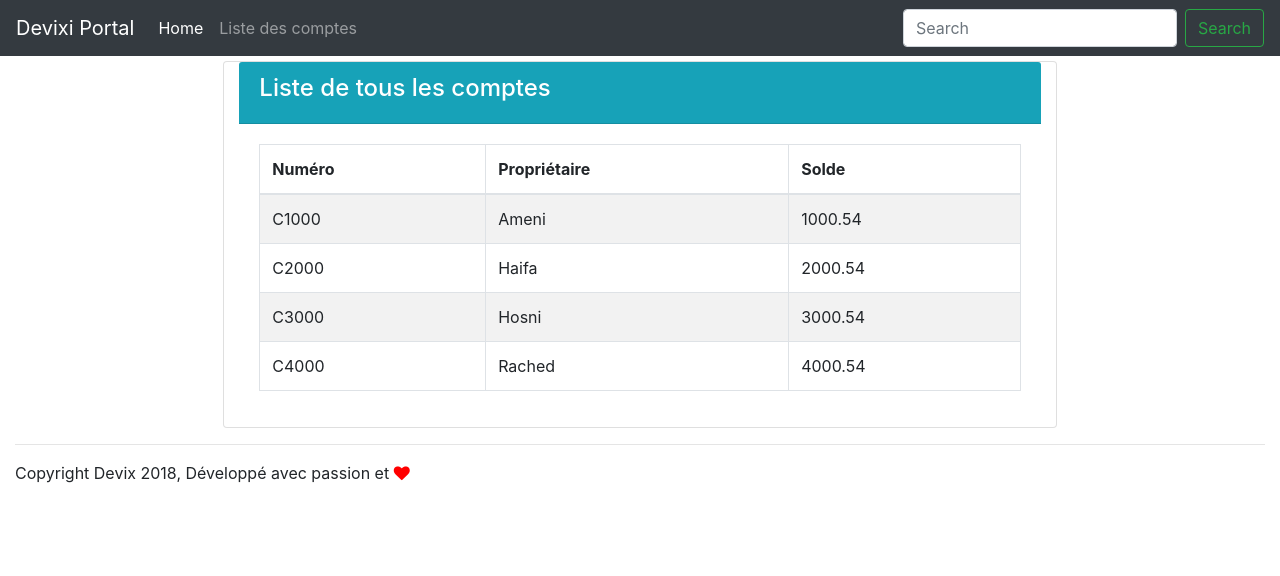
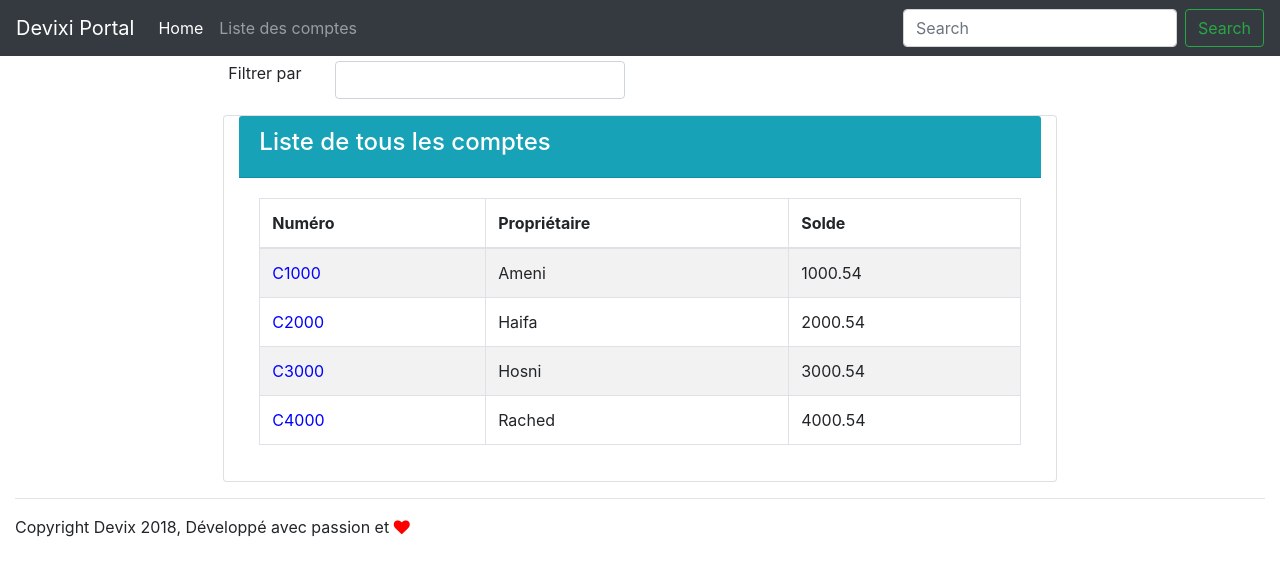
Before and after one commit to mromdhani/devixi_banking_front_angular7_Jwt, an Angular app: page / in a window 1280 px wide. Shown: the top 576 px of the page. Built offline with nearby package versions, Linux system fonts and the light colour scheme.

Commit message:
Fin du Binding

```diff
--- a/src/app/app.module.ts
+++ b/src/app/app.module.ts
@@ -2,6 +2,8 @@ import { BrowserModule } from '@angular/platform-browser';
 import { NgModule } from '@angular/core';
 
 import {NgbModule} from '@ng-bootstrap/ng-bootstrap';
+
+import {FormsModule} from '@angular/forms';
 
 import { AppRoutingModule } from './app-routing.module';
 import { AppComponent } from './app.component';
@@ -19,7 +21,8 @@ import { ComptesListComponent } from './components/comptes-list/comptes-list.com
   imports: [
     BrowserModule,
     AppRoutingModule,
-    NgbModule
+    NgbModule,
+    FormsModule
   ],
   providers: [],
   bootstrap: [AppComponent]
--- a/src/app/components/comptes-list/comptes-list.component.html
+++ b/src/app/components/comptes-list/comptes-list.component.html
@@ -1,3 +1,11 @@
+<div class="form-group row">
+  <label for="proprio" class="offset-lg-2 col-lg-1">Filtrer par </label>
+  <div class="col-lg-3">
+    <input type="text" [(ngModel)]="FilteredBy"  class="form-control"  id="proprio" aria-describedby="helpId" placeholder="">
+  </div>
+  {{FilteredBy}}
+  </div>
+
 <div class="card col-lg-8 offset-lg-2">
   <div class="card-header bg-info text-white">
     <h4>Liste de tous les comptes</h4>
@@ -13,7 +21,7 @@
       </thead>
       <tbody>
         <tr *ngFor="let item of comptes">
-          <td>{{item.numero}}</td>
+          <td [style.color]="couleur">{{item.numero}}</td>
           <td>{{item.proprietaire}}</td>
           <td>{{item.solde}}</td>
         </tr>
--- a/src/app/components/comptes-list/comptes-list.component.ts
+++ b/src/app/components/comptes-list/comptes-list.component.ts
@@ -7,6 +7,8 @@ import { ICompte } from 'src/app/domain/icompte';
   styleUrls: ['./comptes-list.component.scss']
 })
 export class ComptesListComponent implements OnInit {
+  couleur: string = 'blue';
+  FilteredBy: string;
   comptes: ICompte[] = [
     { numero: 'C1000', proprietaire: 'Ameni', solde: 1000.54 },
     { numero: 'C2000', proprietaire: 'Haifa', solde: 2000.54 },
--- a/tslint.json
+++ b/tslint.json
@@ -60,7 +60,7 @@
     "no-empty-interface": true,
     "no-eval": true,
     "no-inferrable-types": [
-      true,
+      false,
       "ignore-params"
     ],
     "no-misused-new": true,
```
